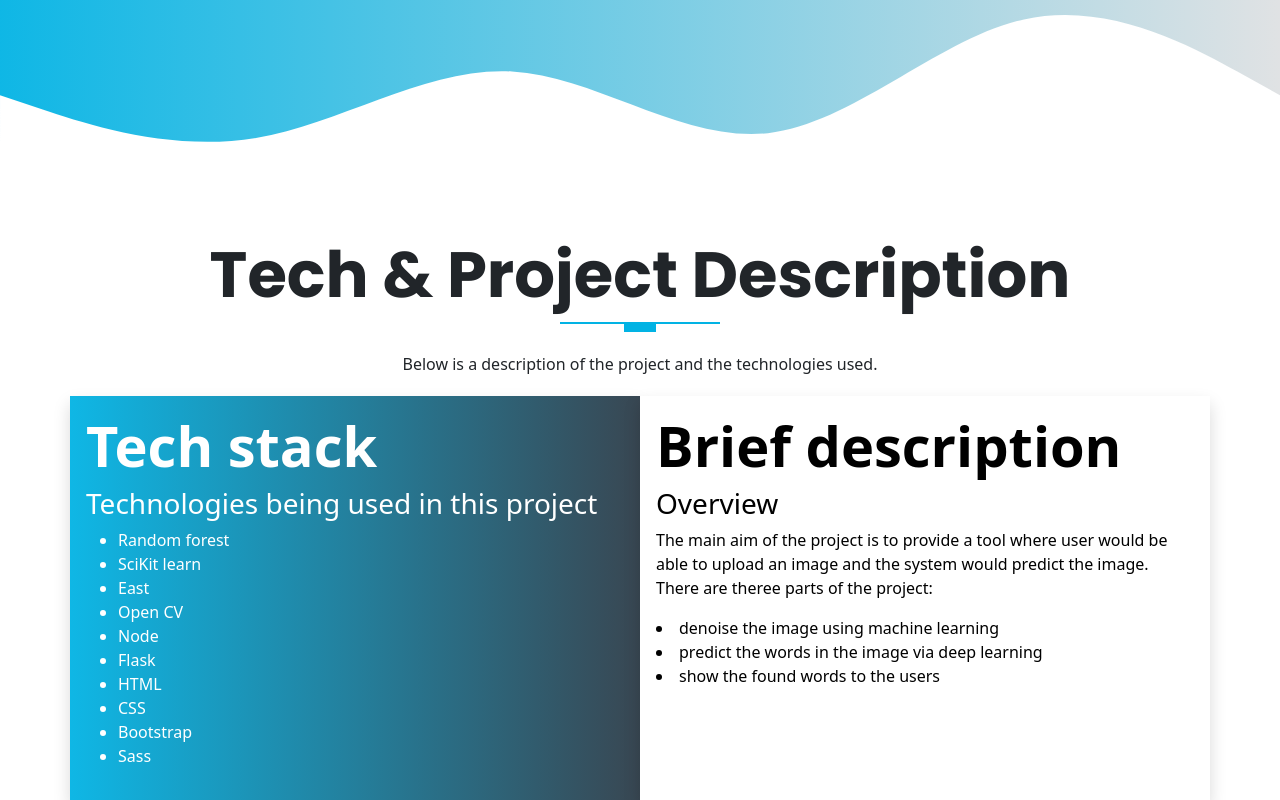
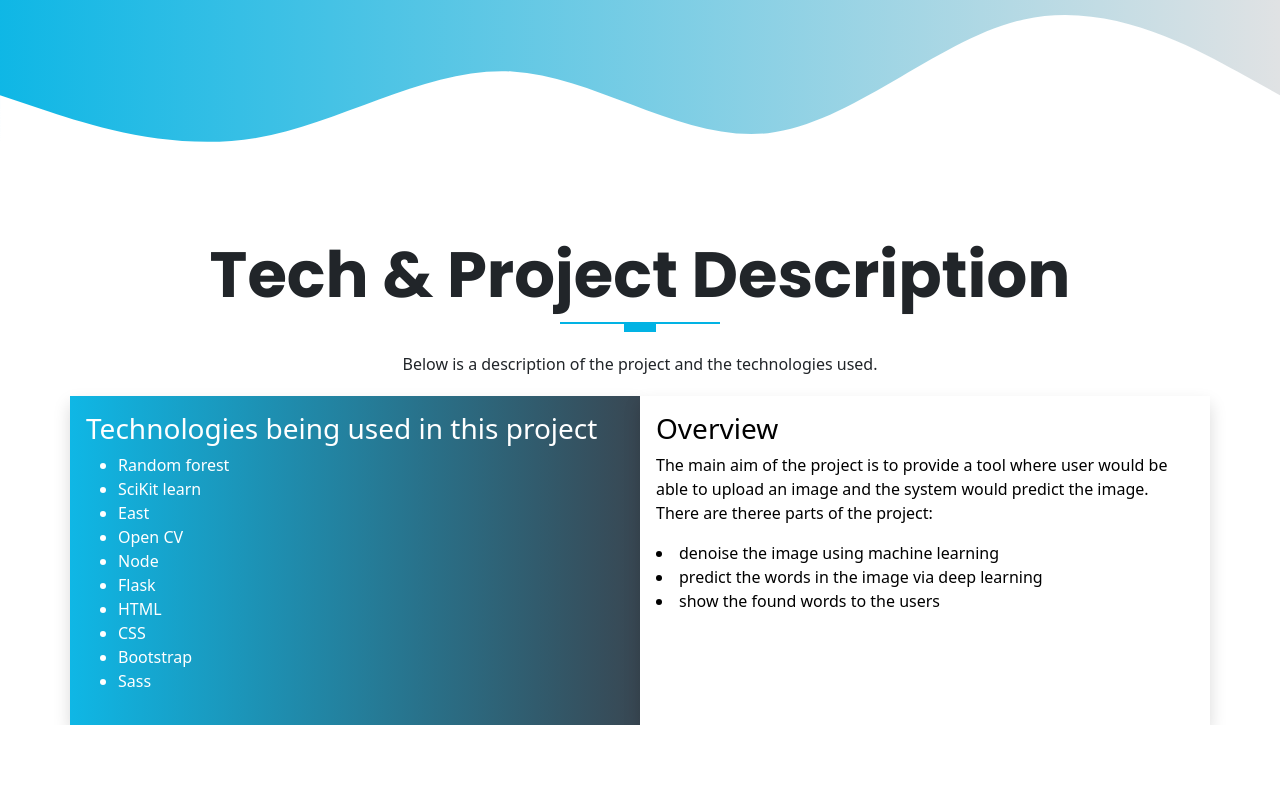
Before and after one commit to shahidqureshi01/ocr, a website: page front_end/index.html in a window 1280 px wide. Shown: the part 760-1560 px from the top of the page. After the commit the page ends 1485 px from the top, so only its background shows below. Drawn offline with Linux system fonts and the light colour scheme.

Commit message:
remove h4 from description section

```diff
--- a/front_end/index.html
+++ b/front_end/index.html
@@ -141,7 +141,7 @@
         <div class="row text-white">
           <div class="col-12 col-lg-6 gradient shadow p-3">
             <div class="cta-info w-100">
-              <h4 class="display-4 fw-bold">Tech stack</h4>
+              <!--<h4 class="display-4 fw-bold">Tech stack</h4>-->
               <h3 class="display-3--brief">
                 Technologies being used in this project
               </h3>
@@ -161,9 +161,9 @@
           </div>
           <div class="col-12 col-lg-6 bg-white shadow p-3 text-black">
             <div class="form w-100 pb-2">
-              <h4 class="display-4--title display-4 fw-bold black">
+              <!--<h4 class="display-4--title display-4 fw-bold black">
                 Brief description
-              </h4>
+              </h4>-->
               <h3 class="display-3--brief">Overview</h3>
               <p>
                 The main aim of the project is to provide a tool where user
```
